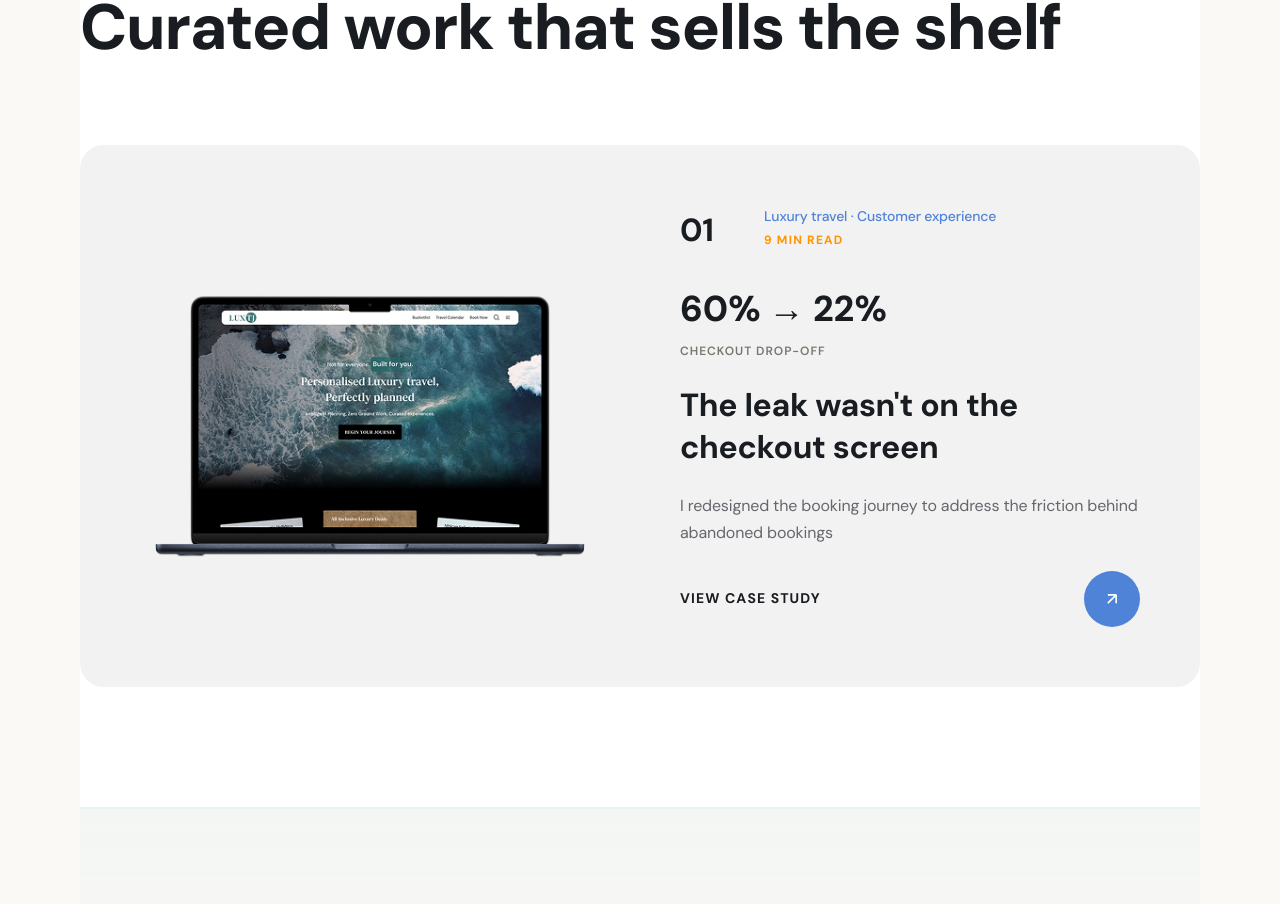
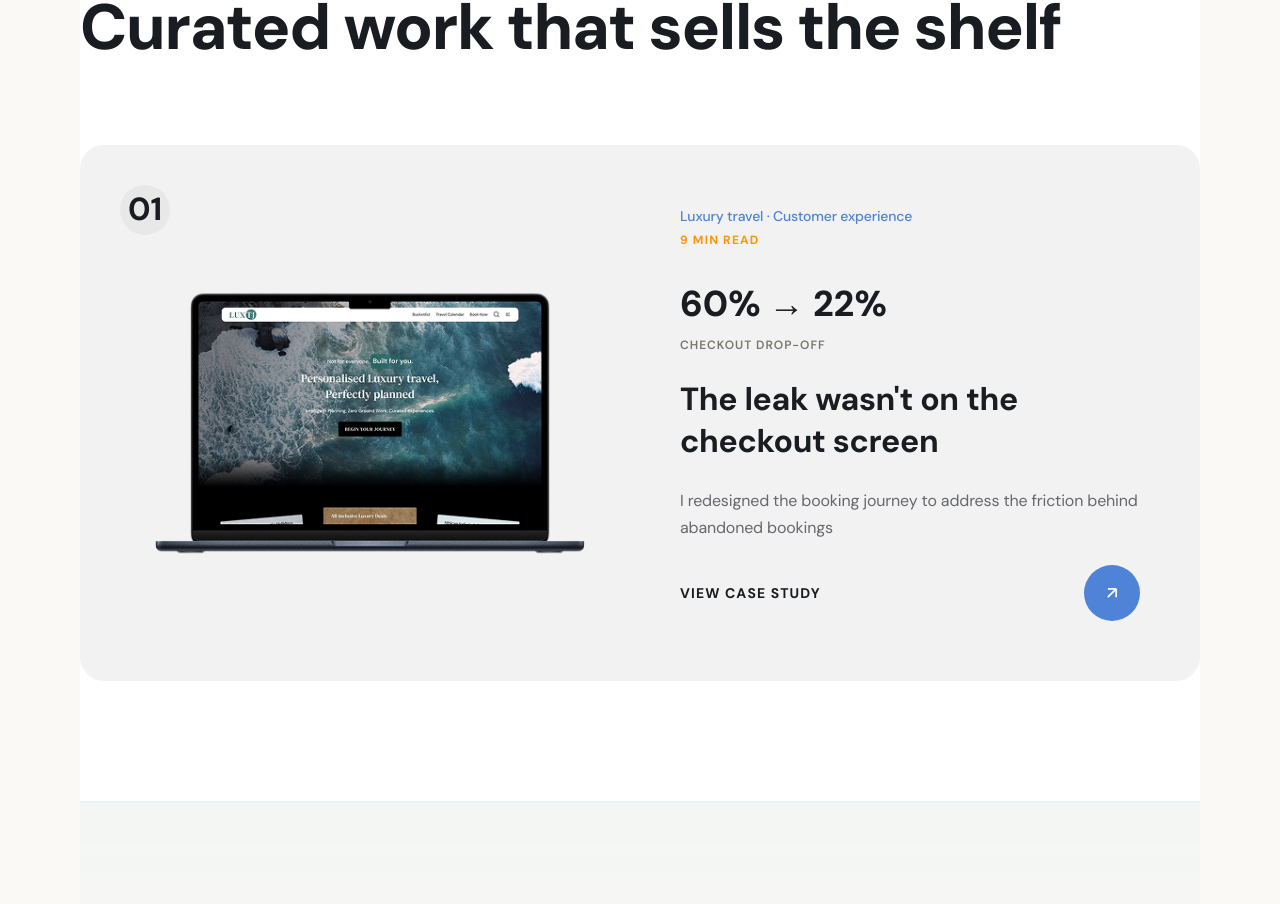
Before and after one commit to Akshayux/akshay-portfolio, a Next.js app: page / in a window 1280 px wide. Shown: the part 1119-2023 px from the top of the page. Built offline with nearby package versions, Linux system fonts and the light colour scheme.

Commit message:
Add hover effect to selected work card with blue background and border button

```diff
--- a/app/page.tsx
+++ b/app/page.tsx
@@ -30,12 +30,12 @@ export default function Home(){return <PageFrame>
     </div>
 
     <div className="selected-work-card">
+      <div className="selected-work-number">01</div>
       <div className="selected-work-visual">
         <img src="/luxtj.png" alt="LUXTJ project" />
       </div>
       <div className="selected-work-content">
         <div className="selected-work-meta">
-          <div className="selected-work-number">01</div>
           <div>
             <p className="selected-work-category">Luxury travel · Customer experience</p>
             <p className="selected-work-readtime">9 MIN READ</p>
--- a/app/refinements-creative.css
+++ b/app/refinements-creative.css
@@ -293,6 +293,7 @@
 }
 
 .selected-work-card {
+  position: relative;
   display: grid;
   grid-template-columns: 1fr 1fr;
   gap: 80px;
@@ -300,6 +301,40 @@
   background: #F2F2F2;
   border-radius: 24px;
   padding: 60px;
+  transition: all 0.3s ease;
+  cursor: pointer;
+}
+
+.selected-work-card:hover {
+  background: #4D80D1;
+}
+
+.selected-work-number {
+  position: absolute;
+  top: 40px;
+  left: 40px;
+  font-size: 32px;
+  font-weight: 700;
+  color: #191c20;
+  transition: all 0.3s ease;
+  background: #e8e8e8;
+  width: 50px;
+  height: 50px;
+  border-radius: 50%;
+  display: flex;
+  align-items: center;
+  justify-content: center;
+}
+
+.selected-work-card:hover .selected-work-number {
+  background: #ffffff;
+  color: #4D80D1;
+  width: 50px;
+  height: 50px;
+  border-radius: 50%;
+  display: flex;
+  align-items: center;
+  justify-content: center;
 }
 
 .selected-work-visual {
@@ -325,18 +360,16 @@
   gap: 24px;
 }
 
-.selected-work-number {
-  font-size: 32px;
-  font-weight: 700;
-  color: #191c20;
-  min-width: 60px;
-}
-
 .selected-work-category {
   font-size: 14px;
   color: #4e83d8;
   font-weight: 500;
   margin: 0;
+  transition: color 0.3s ease;
+}
+
+.selected-work-card:hover .selected-work-category {
+  color: #ffffff;
 }
 
 .selected-work-readtime {
@@ -346,6 +379,11 @@
   text-transform: uppercase;
   letter-spacing: 0.1em;
   margin: 4px 0 0 0;
+  transition: color 0.3s ease;
+}
+
+.selected-work-card:hover .selected-work-readtime {
+  color: #ffd699;
 }
 
 .selected-work-metric {
@@ -353,6 +391,11 @@
   font-weight: 800;
   color: #191c20;
   margin: 0;
+  transition: color 0.3s ease;
+}
+
+.selected-work-card:hover .selected-work-metric {
+  color: #ffffff;
 }
 
 .selected-work-metric span {
@@ -363,6 +406,11 @@
   text-transform: uppercase;
   letter-spacing: 0.08em;
   margin-top: 4px;
+  transition: color 0.3s ease;
+}
+
+.selected-work-card:hover .selected-work-metric span {
+  color: #d4d3cf;
 }
 
 .selected-work-content h3 {
@@ -372,6 +420,11 @@
   color: #191c20;
   font-weight: 700;
   letter-spacing: -0.01em;
+  transition: color 0.3s ease;
+}
+
+.selected-work-card:hover .selected-work-content h3 {
+  color: #ffffff;
 }
 
 .selected-work-description {
@@ -380,6 +433,11 @@
   line-height: 1.7;
   margin: 0;
   font-weight: 400;
+  transition: color 0.3s ease;
+}
+
+.selected-work-card:hover .selected-work-description {
+  color: #e8e8e8;
 }
 
 .selected-work-cta-wrapper {
@@ -396,6 +454,11 @@
   letter-spacing: 0.08em;
   color: #191c20;
   margin: 0;
+  transition: color 0.3s ease;
+}
+
+.selected-work-card:hover .selected-work-cta-text {
+  color: #ffffff;
 }
 
 .selected-work-cta-button {
@@ -418,6 +481,12 @@
   background: #3d70c1;
   transform: translateY(-3px);
   box-shadow: 0 8px 24px rgba(78, 131, 216, 0.3);
+}
+
+.selected-work-card:hover .selected-work-cta-button {
+  background: transparent;
+  border: 2px solid #ffffff;
+  color: #ffffff;
 }
 
 .selected-work-cta-button svg {
```
Also changed, not shown: .claude/launch.json (added).
